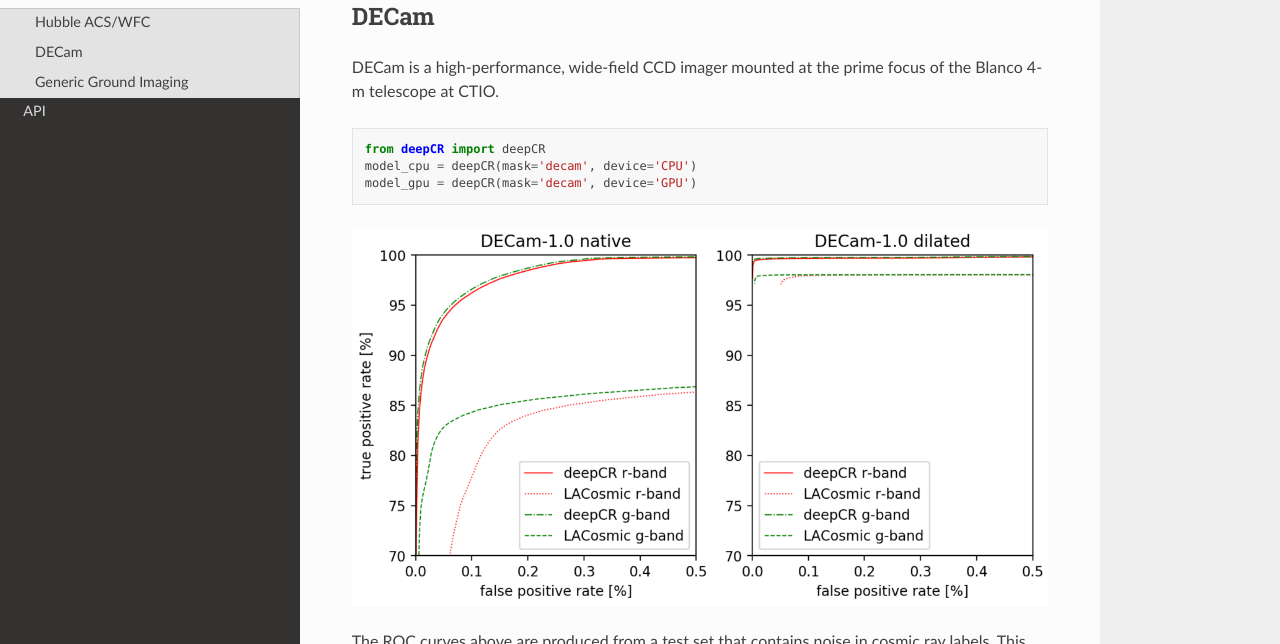
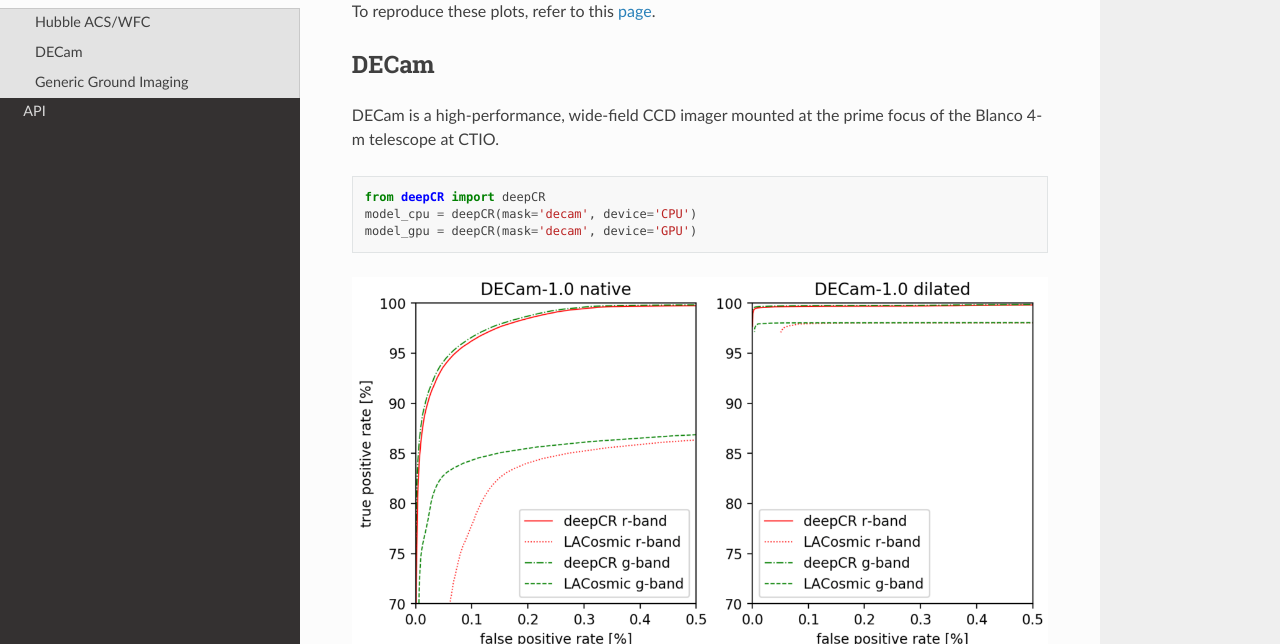
Before and after one commit to profjsb/deepCR, a Sphinx documentation site: the page built from docs/model_zoo.rst, in a window 1280 px wide and 900 px high, scrolled down 1298 px, cut to the strip 256-900 px from the top of the window. Built offline with Sphinx 7.4.7 and the Read the Docs theme 2.0.0, drawn with Linux system fonts in a browser that asks for light colours.

Commit message:
Update model_zoo.rst

```diff
--- a/docs/model_zoo.rst
+++ b/docs/model_zoo.rst
@@ -18,6 +18,9 @@ Since the training and test datasets comprise images from three different fields
 .. image:: https://raw.githubusercontent.com/kgb0255/deepCR_james/master/imgs/acs_wfc.f606w_test.png
 
 .. image:: https://raw.githubusercontent.com/kgb0255/deepCR_james/master/imgs/acs_wfc.f814w_test.png
+
+To reproduce these plots, refer to this `page
+<https://github.com/kgb0255/deepCR-ACS-WFC_reproduction>`_.
 
 
 DECam
```
